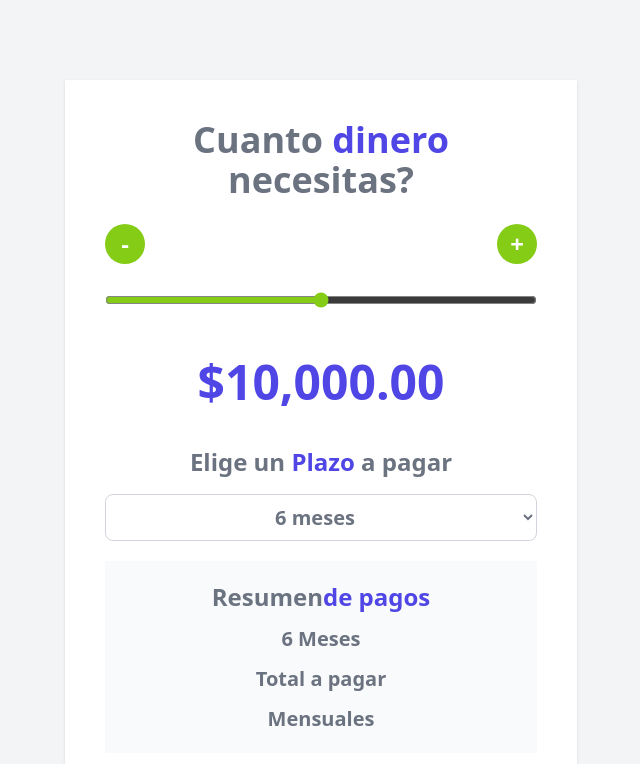
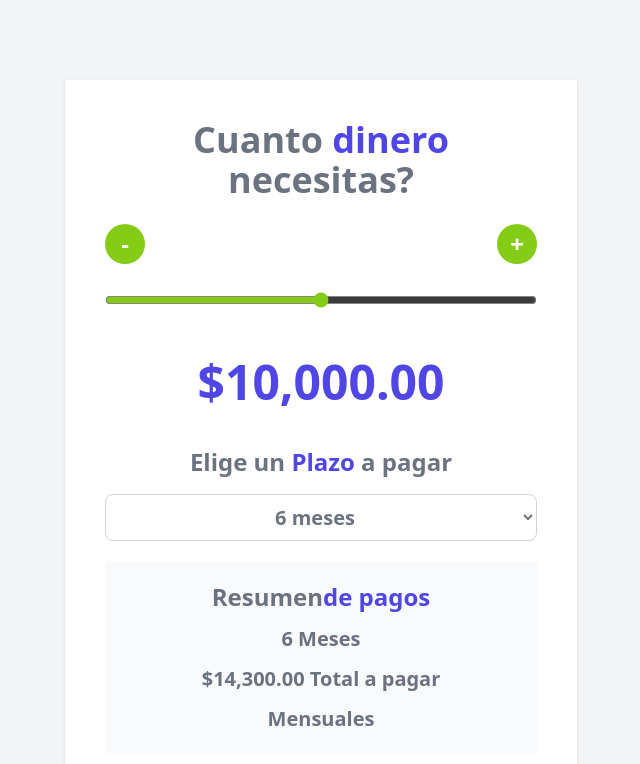
Before and after one commit to hxhdevs/reac-cotizador, a React (Vite) app: page / in a window 1280 px wide. Shown: the top 764 px of the page, without its empty margins (319-959 px from the left). Built offline with nearby package versions, Linux system fonts and the light colour scheme.

Commit message:
Que es useEffect y como se utiliza

```diff
--- a/src/App.jsx
+++ b/src/App.jsx
@@ -1,4 +1,4 @@
-import { useState } from "react";
+import { useEffect, useState } from "react";
 import Header from "./components/Header";
 import Button from "./components/Button";
 import { formatearDinero,calcularTotalPagar } from "./helpers";
@@ -11,6 +11,12 @@
   const [meses, setMeses]=useState(6);
   const [total, setTotal]=useState(0);
                  //basicamente setCantidad es la funcion a usar
+
+  useEffect(() => {
+      const resultadoTotalPagar = calcularTotalPagar(cantidad,meses);
+      setTotal(resultadoTotalPagar);
+  },[cantidad, meses]);
+
   const MIN = 0;
   const MAX = 20000;
   const STEP = 100;
@@ -84,7 +90,7 @@
           Resumen<span className="text-indigo-600">de pagos</span>
         </h2>
         <p className="text-xl text-gray-500 text-center font-bold">{meses} Meses</p>
-        <p className="text-xl text-gray-500 text-center font-bold">Total a pagar</p>
+        <p className="text-xl text-gray-500 text-center font-bold">{formatearDinero(total)} Total a pagar</p>
         <p className="text-xl text-gray-500 text-center font-bold">Mensuales</p>
       </div>
 
```
